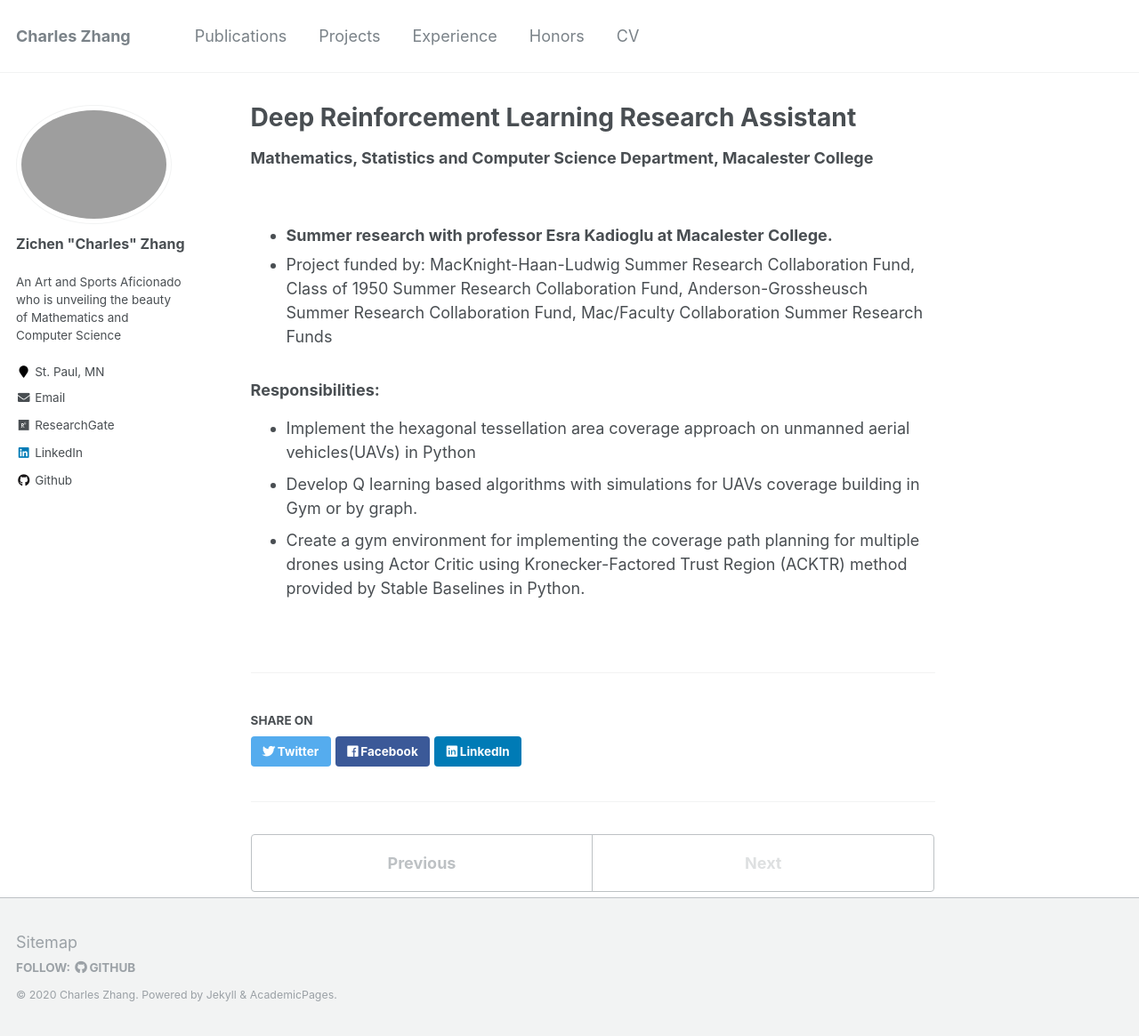
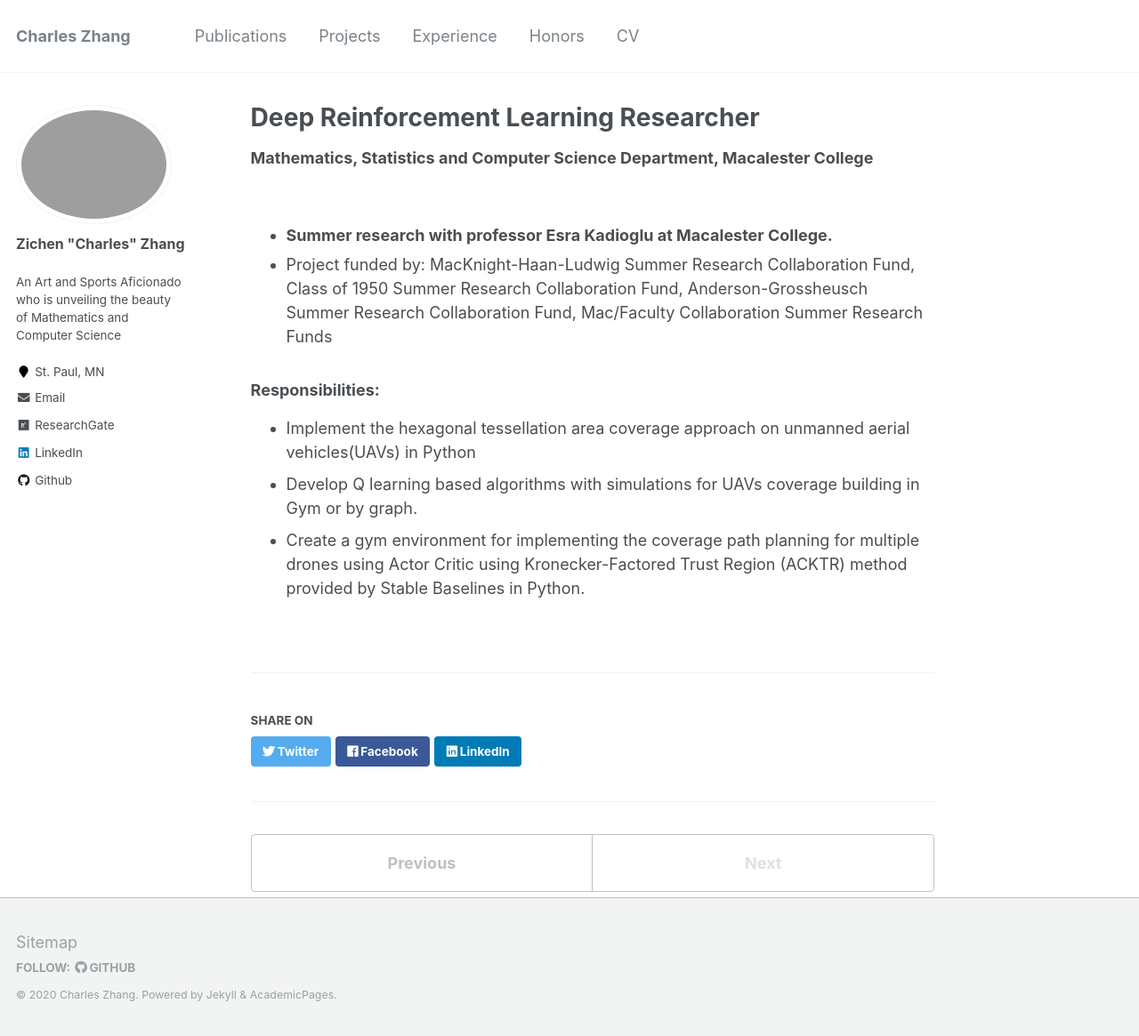
Before and after one commit to zcczhang/zcczhang.github.io, a Jekyll site: the page built from _experience/summer2020.md, in a window 1280 px wide and 1165 px high. Shown: the whole window at 89% size. Built offline with Jekyll 4.4.1, drawn with Linux system fonts in a browser that asks for light colours.

Commit message:
Update summer2020.md

```diff
--- a/_experience/summer2020.md
+++ b/_experience/summer2020.md
@@ -1,5 +1,5 @@
 ---
-title: "Deep Reinforcement Learning Research Assistant"
+title: "Deep Reinforcement Learning Researcher"
 collection: experience
 permalink: /experience/summer2020
 venue: "Mathematics, Statistics and Computer Science Department, Macalester College"
```
